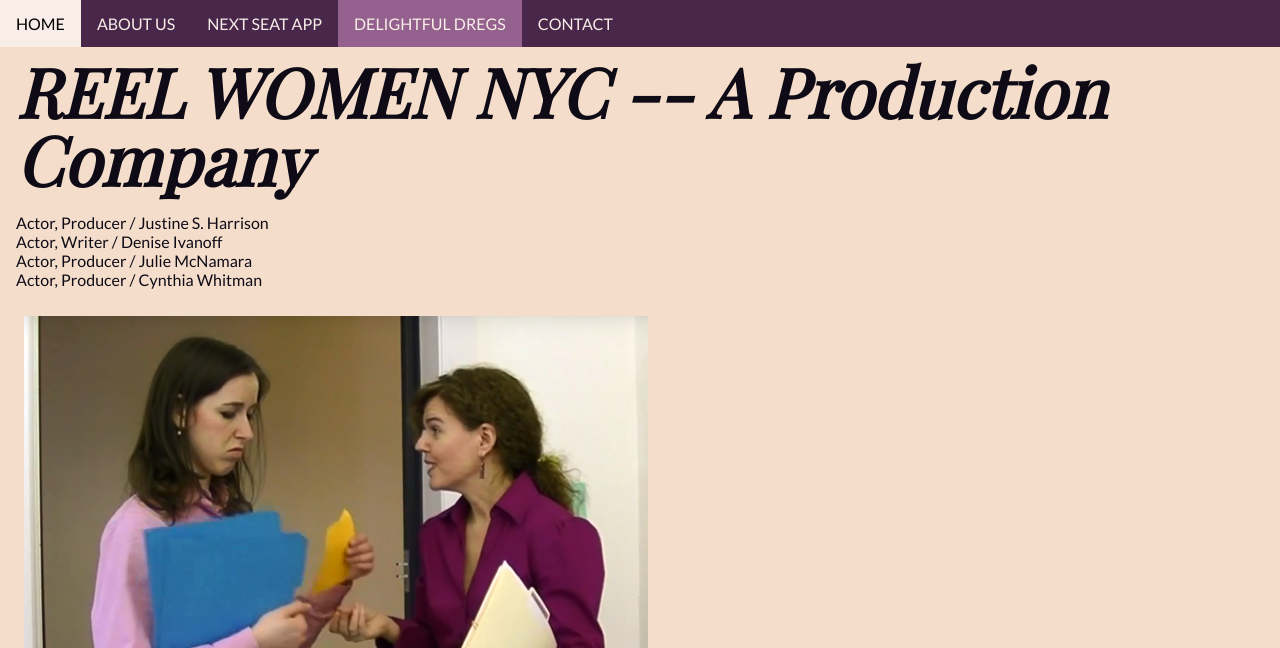
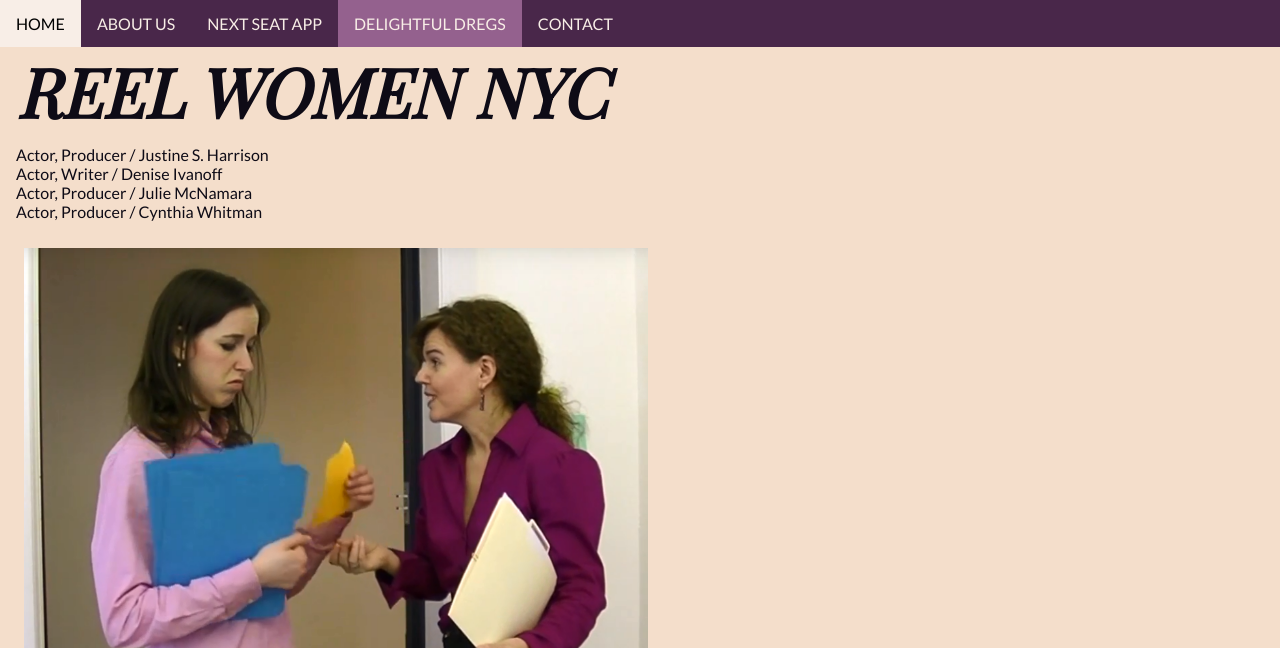
Before and after one commit to musicd0rk/reelwomennyc, a plain HTML site: page DREGS.html in a window 1280 px wide. Shown: the top 648 px of the page. Drawn offline with nearby package versions, Linux system fonts and the light colour scheme; a web font is replaced by a local one.

Commit message:
Simplify header

```diff
--- a/DREGS.html
+++ b/DREGS.html
@@ -19,7 +19,7 @@
             <li><a href="contact.html">CONTACT</a></li>
           </ul>
 <div class="header-2">
-	REEL WOMEN NYC -- A Production Company</div>
+	REEL WOMEN NYC</div>
 <div class="content">
 		Actor, Producer / Justine S. Harrison<br>
 		Actor, Writer / Denise Ivanoff<br>
```
